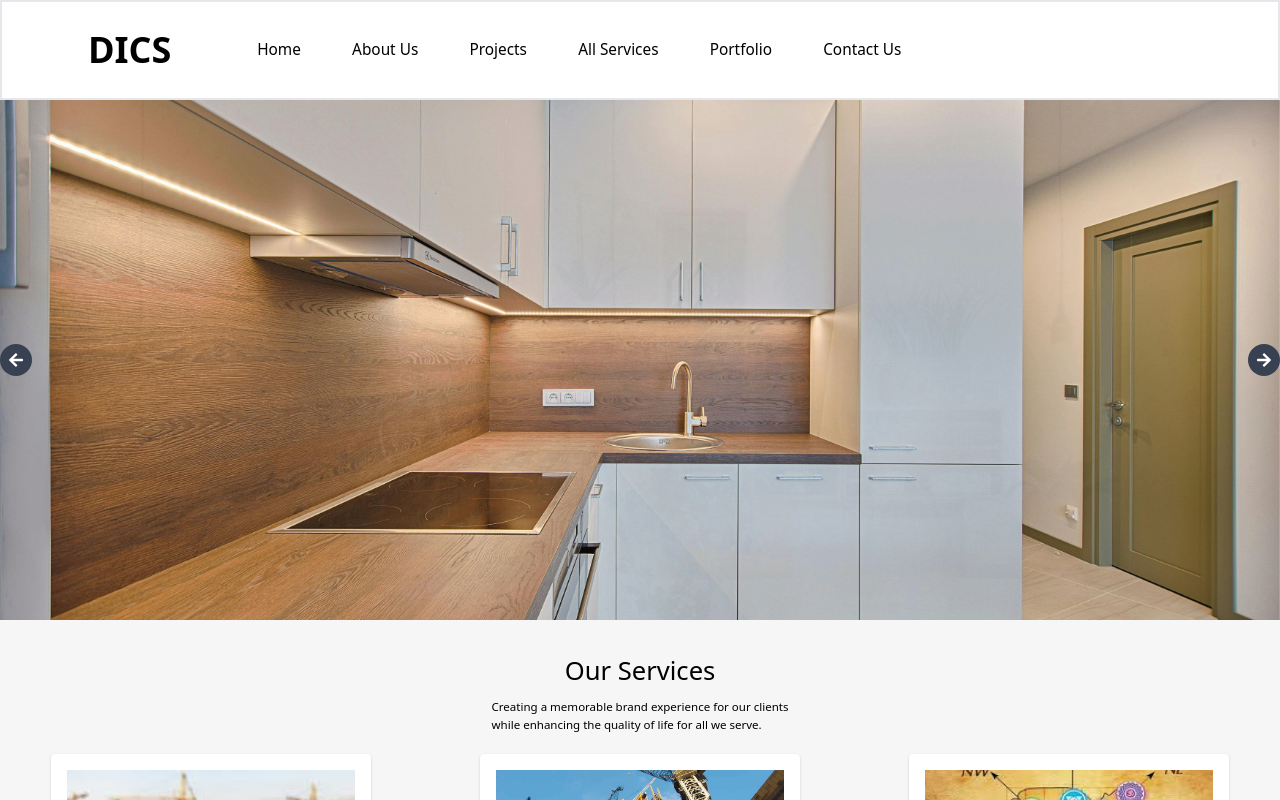
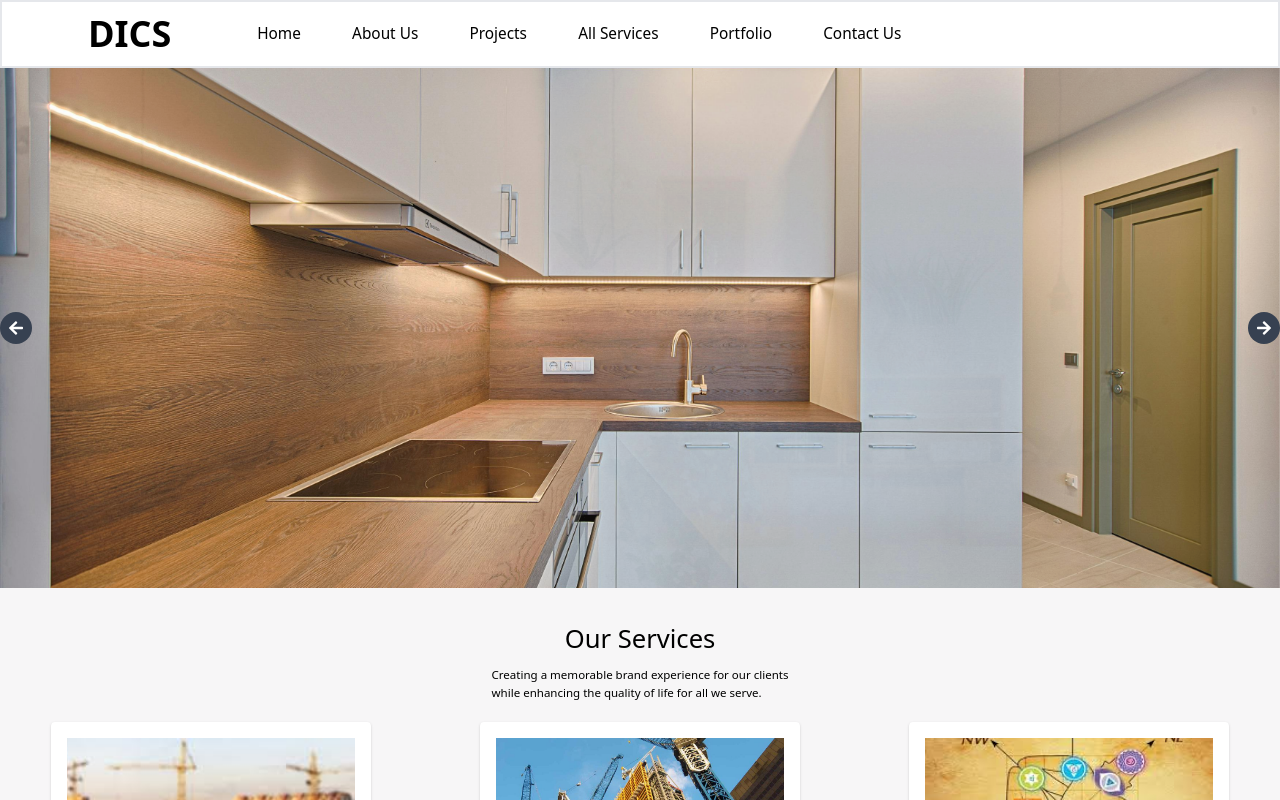
Before and after one commit to harsh474/dics, a React (Create React App) app: page / in a window 1280 px wide. Shown: the top 800 px of the page. Built offline with nearby package versions, Linux system fonts and the light colour scheme.

Commit message:
changes padding of navbar to 2

```diff
--- a/src/Pages/Navbar.js
+++ b/src/Pages/Navbar.js
@@ -4,7 +4,7 @@ import { Link } from "react-router-dom";
 
 const Navbar = () => {
   return (
-    <div className="main-container flex  py-7 items-center border-2 bg-[] container">
+    <div className="main-container flex  py-3 items-center border-2 bg-[] container">
       <h1 className="flex  w-[20%] font-bold justify-center text-4xl">DICS</h1>
       {/* <h3 className="font-bold mb-2 text-4xl">DICS</h3> */}
       <div className="z-100">{/* <ServicesDropdown/> */}</div>
```
